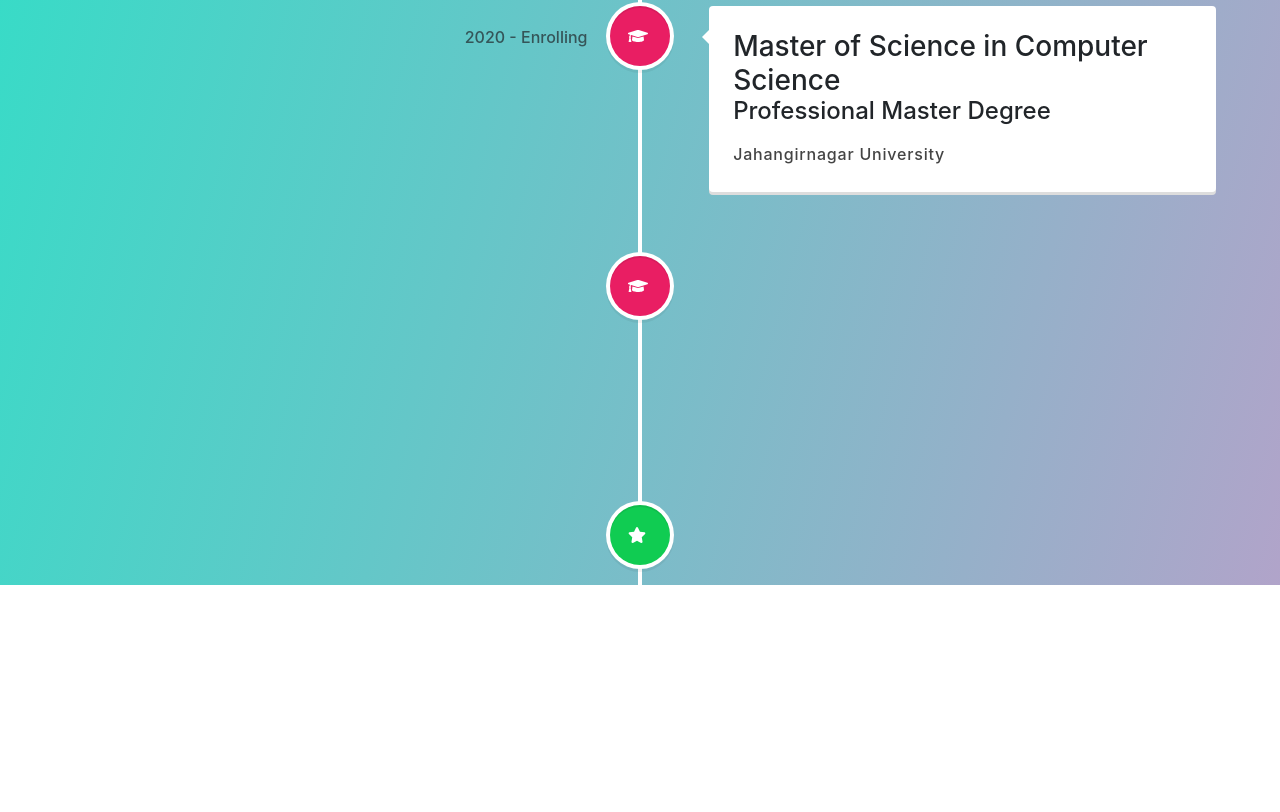
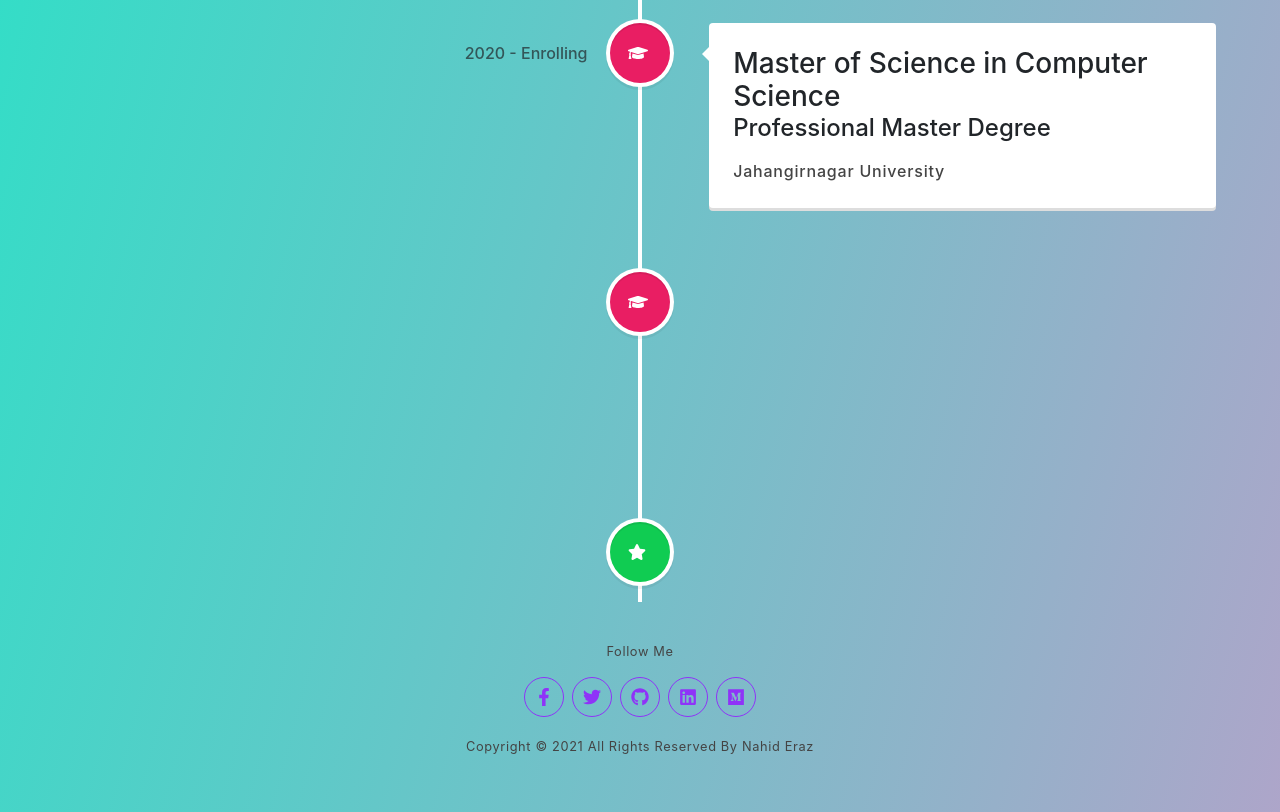
Before and after one commit to Nahid-Eraz/my-portfolio, a React (Create React App) app: page /about in a window 1280 px wide. Shown: the part 1200-2012 px from the top of the page. Before the commit the page ends 1785 px from the top, so only its background shows below. Built offline with nearby package versions, Linux system fonts and the light colour scheme.

Commit message:
all done

```diff
--- a/src/components/About/About.js
+++ b/src/components/About/About.js
@@ -1,4 +1,5 @@
 import React from 'react';
+import Footer from '../Footer/Footer';
 import Bio from './AboutComponents/Bio';
 import Qualification from './AboutComponents/Qualification';
 import Skills from './AboutComponents/Skills';
@@ -10,6 +11,7 @@ const About = () => {
             <Bio></Bio>
             <Skills></Skills>
             <Qualification></Qualification>
+            <Footer></Footer>
         </div>
     );
 };
--- a/src/components/Blogs/Blogs.js
+++ b/src/components/Blogs/Blogs.js
@@ -1,10 +1,14 @@
 import React from 'react';
+import Footer from '../Footer/Footer';
 
 const Blogs = () => {
     return (
-        <div className='text-center'>
-            <h1 className='mt-5 text-center' style={{ color: 'white' }}>MY BLOGS</h1>
-            <h3 className='mt-5 mb-5'>Blogs will be available soon</h3>
+        <div>
+            <div className='text-center'>
+                <h1 className='mt-5 text-center' style={{ color: 'white' }}>MY BLOGS</h1>
+                <h3 className='mt-5 mb-5'>Blogs will be available soon</h3>
+            </div>
+            <Footer></Footer>
         </div>
     );
 };
--- a/src/components/Contact/Contact.js
+++ b/src/components/Contact/Contact.js
@@ -2,9 +2,11 @@ import React from 'react';
 import { FontAwesomeIcon } from '@fortawesome/react-fontawesome'
 import { faEnvelopeOpen, faPhoneAlt } from '@fortawesome/free-solid-svg-icons'
 import ContactForm from './ContactForm';
+import Footer from '../Footer/Footer';
 
 const Contact = () => {
     return (
+        <div>
             <div className="m-3">
                 <h2 style={{ color: 'white' }} className="text-center">GET IN TOUCH</h2>
                 <div className="row d-flex justify-content-center mt-5">
@@ -35,6 +37,8 @@ const Contact = () => {
                     </div>
                 </div>
             </div>
+            <Footer></Footer>
+        </div>
     );
 };
 
--- a/src/components/Footer/Footer.css
+++ b/src/components/Footer/Footer.css
@@ -1,4 +1,4 @@
-.social-media .icon{
+.media .icon{
     height: 40px;
     width: 40px;
     color: #8f33f8;
@@ -6,7 +6,7 @@
     border: 1px solid #8f33f8;
     padding: 10px;
 }
-.social-media .icon:hover{
+.media .icon:hover{
     color: white;
     background-color: #8f33f8 ;
 }
--- a/src/components/Footer/Footer.js
+++ b/src/components/Footer/Footer.js
@@ -1,20 +1,21 @@
 import React from 'react';
 import './Footer.css'
 import { FontAwesomeIcon } from '@fortawesome/react-fontawesome';
-import { faFacebookF, faTwitter, faYoutube, faInstagram, faLinkedin } from '@fortawesome/free-brands-svg-icons'
+import { faFacebookF, faTwitter, faMedium, faGithub, faLinkedin } from '@fortawesome/free-brands-svg-icons'
 
 const Footer = () => {
     return (
         <footer>
             <div className="container">
+                <p>Follow Me</p>
                 <div className="row">
-                        <ul className="social-media list-inline">
-                            <li className="list-inline-item"><a href="//facebook.com"><FontAwesomeIcon className="icon" icon={faFacebookF} /></a></li>
-                            <li className="list-inline-item"><a href="//twitter.com"><FontAwesomeIcon className="icon" icon={faTwitter} /></a></li>
-                            <li className="list-inline-item"><a href="//instagram.com"><FontAwesomeIcon className="icon" icon={faInstagram} /></a></li>
-                            <li className="list-inline-item"><a href="//linkedin.com"><FontAwesomeIcon className="icon" icon={faLinkedin} /></a></li>
-                            <li className="list-inline-item"><a href="//youtube.com"><FontAwesomeIcon className="icon" icon={faYoutube} /></a></li>
-                        </ul>
+                    <ul className="media list-inline">
+                        <li className="list-inline-item"><a href="https://www.facebook.com/erazpro/"><FontAwesomeIcon className="icon" icon={faFacebookF} /></a></li>
+                        <li className="list-inline-item"><a href="https://twitter.com/eraz_md"><FontAwesomeIcon className="icon" icon={faTwitter} /></a></li>
+                        <li className="list-inline-item"><a href="https://github.com/Nahid-Eraz"><FontAwesomeIcon className="icon" icon={faGithub} /></a></li>
+                        <li className="list-inline-item"><a href="https://www.linkedin.com/in/nahid-eraz-55a3811b5/"><FontAwesomeIcon className="icon" icon={faLinkedin} /></a></li>
+                        <li className="list-inline-item"><a href="https://medium.com/@nahidulislameraz"><FontAwesomeIcon className="icon" icon={faMedium} /></a></li>
+                    </ul>
                 </div>
                 <div className="text-center">
                     <p>Copyright © {(new Date()).getFullYear()} All Rights Reserved By Nahid Eraz</p>
--- a/src/components/Header/Header.js
+++ b/src/components/Header/Header.js
@@ -5,7 +5,7 @@ const Header = () => {
     return (
         <div>
             <Navbar collapseOnSelect expand="lg" variant="dark">
-                <Navbar.Brand href="#home">React-Bootstrap</Navbar.Brand>
+                <Navbar.Brand href="/"><h2 className="text-dark">𝕹𝖆𝖍𝖎𝖉 𝕰𝖗𝖆𝖟</h2></Navbar.Brand>
                 <Navbar.Toggle aria-controls="responsive-navbar-nav" />
                 <Navbar.Collapse id="responsive-navbar-nav">
                     <Nav className="mr-auto">
--- a/src/components/Home/Home.js
+++ b/src/components/Home/Home.js
@@ -33,9 +33,7 @@ const Home = () => {
                     </div>
                 </div>
             </div>
-            <div>
-                <Footer></Footer>
-            </div>
+            <Footer></Footer>
         </div>
     );
 };
```
Also changed, not shown: src/img/logo.png (added). Lines whose indentation alone changed are shown as unchanged.
